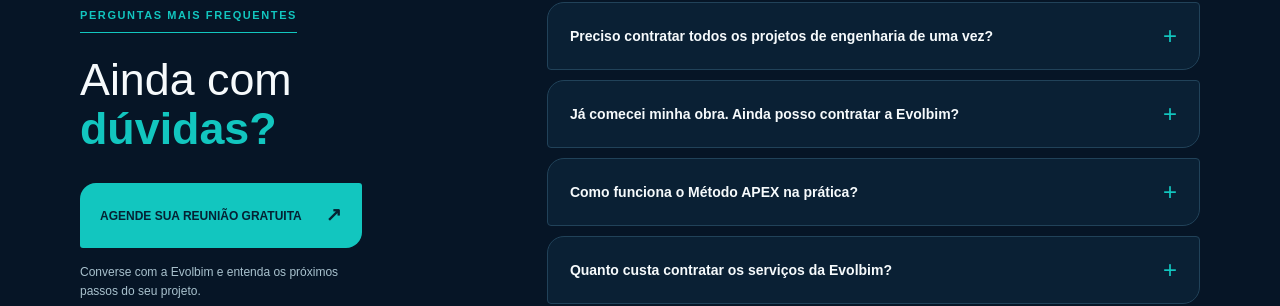
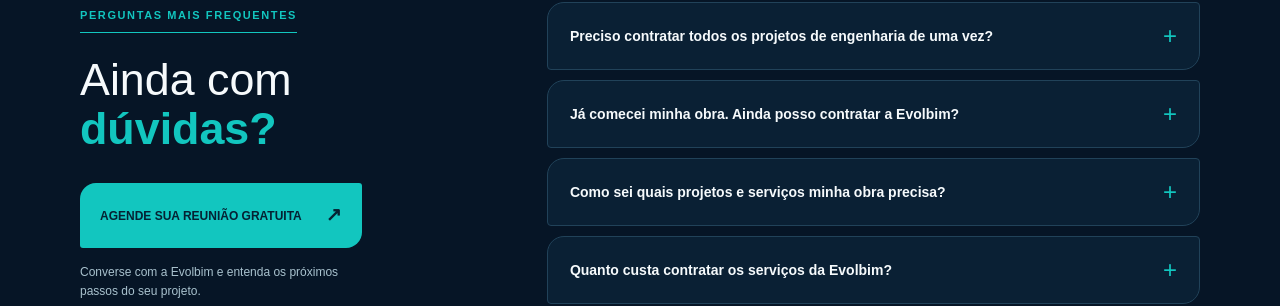
Before and after one commit to PedroDaEvolbim/evolbim-site, a Next.js app: page /solicitar-orcamento in a window 1280 px wide. Shown: the part 3977-4283 px from the top of the page. Built offline with nearby package versions, Linux system fonts and the light colour scheme.

Commit message:
Replace FAQ about exclusive APEX method with project scoping question

```diff
--- a/app/solicitar-orcamento/page.tsx
+++ b/app/solicitar-orcamento/page.tsx
@@ -145,8 +145,8 @@ export default function SolicitarOrcamento() {
               <p>Sim. Podemos avaliar a situação atual, identificar necessidades técnicas e propor serviços de planejamento, projetos ou acompanhamento adequados à etapa em que sua obra se encontra.</p>
             </details>
             <details className="faq-item">
-              <summary>Como funciona o Método APEX na prática?<span aria-hidden="true">+</span></summary>
-              <p>O Método APEX organiza o trabalho em quatro frentes: Análise, Planejamento, Engenharia e Execução. A aplicação de cada etapa é ajustada ao escopo contratado e às características do empreendimento.</p>
+              <summary>Como sei quais projetos e serviços minha obra precisa?<span aria-hidden="true">+</span></summary>
+              <p>Na conversa inicial, entendemos o tipo de empreendimento, a etapa em que ele se encontra e seus objetivos. Com essas informações, identificamos os projetos e serviços técnicos necessários e apresentamos uma proposta adequada à sua demanda.</p>
             </details>
             <details className="faq-item">
               <summary>Quanto custa contratar os serviços da Evolbim?<span aria-hidden="true">+</span></summary>
```
